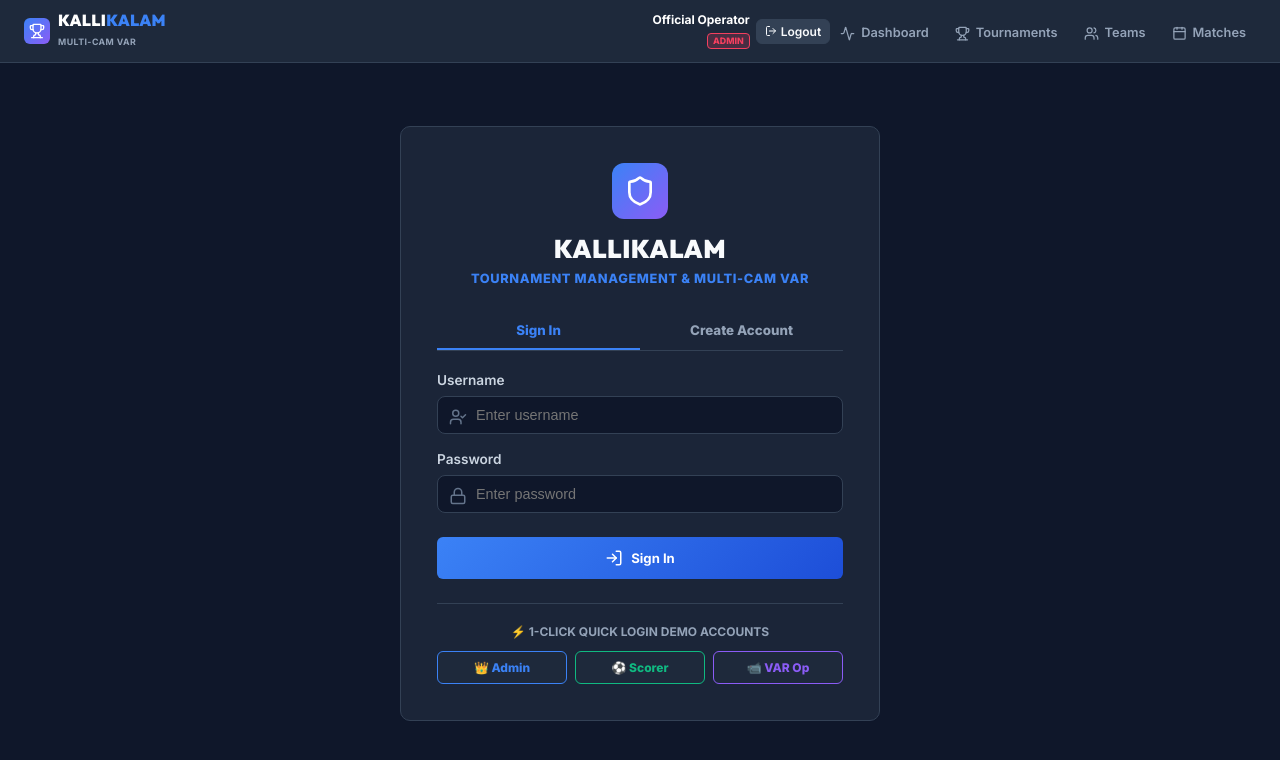
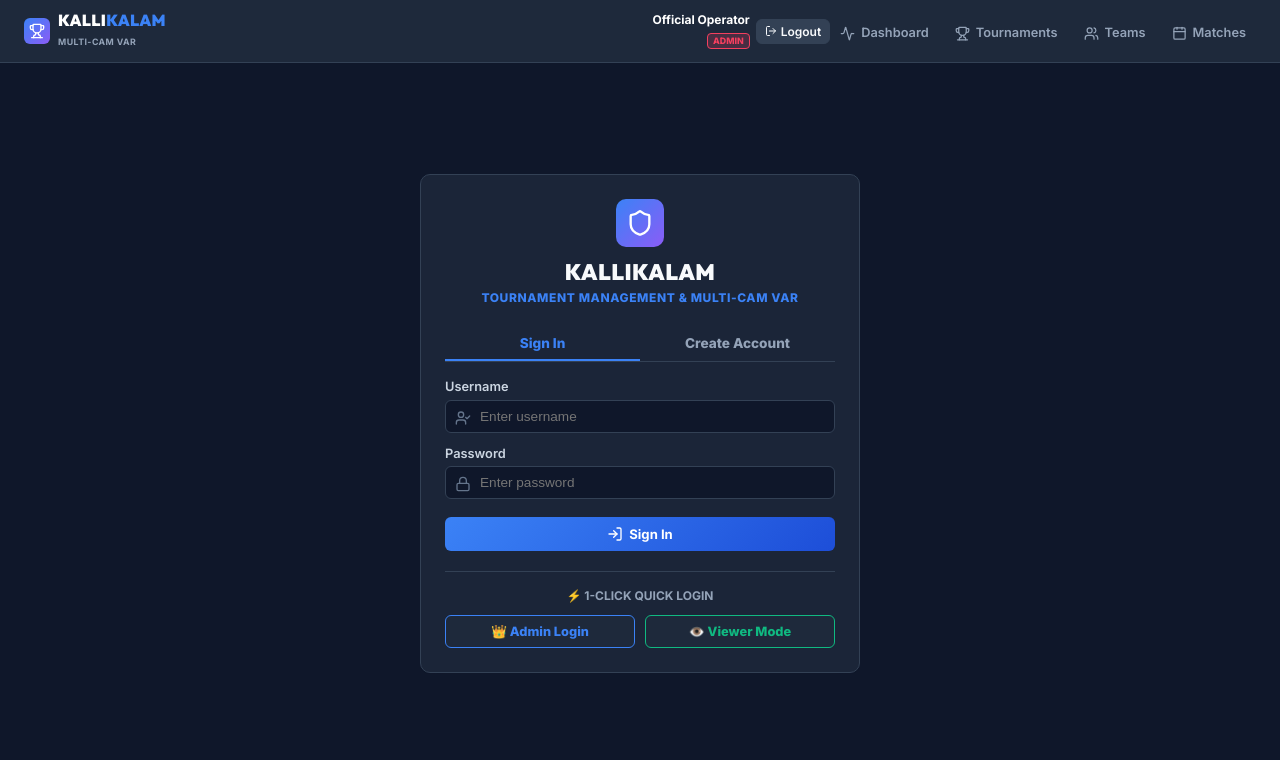
Before and after one commit to jayakrishnanx/tournament-var-system, a React (Vite) app in the folder frontend/: page /login in a window 1280 px wide. Shown: the top 760 px of the page. Built offline with nearby package versions, Linux system fonts and the light colour scheme.

Commit message:
Simplify system roles to Admin (full access) and User (view-only)

```diff
--- a/frontend/src/components/ScorerConsole.jsx
+++ b/frontend/src/components/ScorerConsole.jsx
@@ -1,12 +1,18 @@
 import React, { useState, useEffect } from 'react';
 import api from '../services/api';
 import { Play, Pause, Plus, Minus, RotateCcw, Award, Flag, Clock } from 'lucide-react';
+import { useAuth } from '../context/AuthContext';
 
 export const ScorerConsole = ({ match, onUpdate }) => {
+  const { user } = useAuth();
   const [selectedTeam, setSelectedTeam] = useState(match.home_team);
   const [eventType, setEventType] = useState('GOAL');
   const [selectedPlayer, setSelectedPlayer] = useState('');
   const [loading, setLoading] = useState(false);
+
+  if (user?.role !== 'ADMIN') {
+    return null; // Spectators & Viewers see clean live scoreboard & video player only!
+  }
 
   // Active Real-Time Match Clock Ticker State
   const [elapsedSeconds, setElapsedSeconds] = useState(match.timer_seconds_elapsed || 0);
--- a/frontend/src/pages/Login.jsx
+++ b/frontend/src/pages/Login.jsx
@@ -2,7 +2,7 @@ import React, { useState } from 'react';
 import { useNavigate } from 'react-router-dom';
 import { useAuth } from '../context/AuthContext';
 import api from '../services/api';
-import { Shield, UserCheck, Lock, AlertCircle, Mail, UserPlus, LogIn } from 'lucide-react';
+import { Shield, UserCheck, Lock, AlertCircle, Mail, UserPlus, LogIn, Eye } from 'lucide-react';
 
 export const Login = () => {
   const [isRegister, setIsRegister] = useState(false);
@@ -25,11 +25,11 @@ export const Login = () => {
     if (isRegister) {
       try {
         await api.post('/auth/register/', { username, email, password, role });
-        setSuccess('Account registered successfully! Logging you in...');
+        setSuccess('Account created! Logging you in...');
         await login(username, password);
         navigate('/');
       } catch (err) {
-        setError(err.response?.data?.username?.[0] || err.response?.data?.error || 'Registration failed. Try a different username.');
+        setError(err.response?.data?.username?.[0] || err.response?.data?.error || 'Registration failed.');
       } finally {
         setLoading(false);
       }
@@ -54,14 +54,10 @@ export const Login = () => {
       await login(user, pass);
       navigate('/');
     } catch (err) {
-      setError(`Failed to login as ${user}. Make sure server is running.`);
+      setError(`Failed to login as ${user}.`);
     } finally {
       setLoading(false);
     }
-  };
-
-  const handlePasswordlessAccess = () => {
-    navigate('/');
   };
 
   return (
@@ -70,38 +66,38 @@ export const Login = () => {
       justifyContent: 'center',
       alignItems: 'center',
       minHeight: 'calc(100vh - 80px)',
-      padding: '20px'
+      padding: '16px'
     }}>
-      <div className="glass-panel" style={{ width: '100%', maxWidth: '480px', padding: '36px' }}>
-        <div style={{ textAlign: 'center', marginBottom: '24px' }}>
+      <div className="glass-panel" style={{ width: '100%', maxWidth: '440px', padding: '24px' }}>
+        <div style={{ textAlign: 'center', marginBottom: '20px' }}>
           <div style={{
             display: 'inline-flex',
             background: 'linear-gradient(135deg, #3b82f6, #8b5cf6)',
-            padding: '12px',
-            borderRadius: '12px',
-            marginBottom: '12px'
+            padding: '10px',
+            borderRadius: '10px',
+            marginBottom: '10px'
           }}>
-            <Shield size={32} color="white" />
+            <Shield size={28} color="white" />
           </div>
-          <h2 style={{ fontSize: '1.6rem', fontWeight: '900', letterSpacing: '0.02em' }}>KALLIKALAM</h2>
-          <p style={{ color: '#3b82f6', fontSize: '0.8rem', fontWeight: '800', marginTop: '4px', letterSpacing: '0.05em' }}>
+          <h2 style={{ fontSize: '1.4rem', fontWeight: '900', letterSpacing: '0.02em' }}>KALLIKALAM</h2>
+          <p style={{ color: '#3b82f6', fontSize: '0.75rem', fontWeight: '800', marginTop: '2px', letterSpacing: '0.05em' }}>
             TOURNAMENT MANAGEMENT & MULTI-CAM VAR
           </p>
         </div>
 
         {/* Tab Toggle */}
-        <div style={{ display: 'flex', borderBottom: '1px solid #334155', marginBottom: '20px' }}>
+        <div style={{ display: 'flex', borderBottom: '1px solid #334155', marginBottom: '16px' }}>
           <button
             onClick={() => { setIsRegister(false); setError(''); setSuccess(''); }}
             style={{
               flex: 1,
-              padding: '10px',
+              padding: '8px',
               backgroundColor: 'transparent',
               border: 'none',
               borderBottom: !isRegister ? '2px solid #3b82f6' : '2px solid transparent',
               color: !isRegister ? '#3b82f6' : '#94a3b8',
               fontWeight: '800',
-              cursor: 'pointer'
+              fontSize: '0.85rem'
             }}
           >
             Sign In
@@ -110,13 +106,13 @@ export const Login = () => {
             onClick={() => { setIsRegister(true); setError(''); setSuccess(''); }}
             style={{
               flex: 1,
-              padding: '10px',
+              padding: '8px',
               backgroundColor: 'transparent',
               border: 'none',
               borderBottom: isRegister ? '2px solid #3b82f6' : '2px solid transparent',
               color: isRegister ? '#3b82f6' : '#94a3b8',
               fontWeight: '800',
-              cursor: 'pointer'
+              fontSize: '0.85rem'
             }}
           >
             Create Account
@@ -127,16 +123,16 @@ export const Login = () => {
           <div style={{
             display: 'flex',
             alignItems: 'center',
-            gap: '10px',
+            gap: '8px',
             backgroundColor: 'rgba(244, 63, 94, 0.15)',
             border: '1px solid rgba(244, 63, 94, 0.4)',
             color: '#f43f5e',
-            padding: '12px',
-            borderRadius: '8px',
-            marginBottom: '20px',
-            fontSize: '0.85rem'
+            padding: '10px',
+            borderRadius: '6px',
+            marginBottom: '16px',
+            fontSize: '0.8rem'
           }}>
-            <AlertCircle size={18} />
+            <AlertCircle size={16} />
             <span>{error}</span>
           </div>
         )}
@@ -145,27 +141,27 @@ export const Login = () => {
           <div style={{
             display: 'flex',
             alignItems: 'center',
-            gap: '10px',
+            gap: '8px',
             backgroundColor: 'rgba(16, 185, 129, 0.15)',
             border: '1px solid rgba(16, 185, 129, 0.4)',
             color: '#10b981',
-            padding: '12px',
-            borderRadius: '8px',
-            marginBottom: '20px',
-            fontSize: '0.85rem'
+            padding: '10px',
+            borderRadius: '6px',
+            marginBottom: '16px',
+            fontSize: '0.8rem'
           }}>
-            <UserCheck size={18} />
+            <UserCheck size={16} />
             <span>{success}</span>
           </div>
         )}
 
-        <form onSubmit={handleSubmit} style={{ display: 'flex', flexDirection: 'column', gap: '16px' }}>
+        <form onSubmit={handleSubmit} style={{ display: 'flex', flexDirection: 'column', gap: '12px' }}>
           <div>
-            <label style={{ display: 'block', fontSize: '0.85rem', fontWeight: '600', marginBottom: '6px', color: '#cbd5e1' }}>
+            <label style={{ display: 'block', fontSize: '0.8rem', fontWeight: '600', marginBottom: '4px', color: '#cbd5e1' }}>
               Username
             </label>
             <div style={{ position: 'relative' }}>
-              <UserCheck size={18} style={{ position: 'absolute', left: '12px', top: '12px', color: '#64748b' }} />
+              <UserCheck size={16} style={{ position: 'absolute', left: '10px', top: '10px', color: '#64748b' }} />
               <input
                 type="text"
                 required
@@ -174,12 +170,12 @@ export const Login = () => {
                 placeholder="Enter username"
                 style={{
                   width: '100%',
-                  padding: '10px 12px 10px 38px',
+                  padding: '8px 10px 8px 34px',
                   backgroundColor: '#0f172a',
                   border: '1px solid #334155',
-                  borderRadius: '8px',
+                  borderRadius: '6px',
                   color: 'white',
-                  fontSize: '0.9rem'
+                  fontSize: '0.85rem'
                 }}
               />
             </div>
@@ -187,11 +183,11 @@ export const Login = () => {
 
           {isRegister && (
             <div>
-              <label style={{ display: 'block', fontSize: '0.85rem', fontWeight: '600', marginBottom: '6px', color: '#cbd5e1' }}>
+              <label style={{ display: 'block', fontSize: '0.8rem', fontWeight: '600', marginBottom: '4px', color: '#cbd5e1' }}>
                 Email Address
               </label>
               <div style={{ position: 'relative' }}>
-                <Mail size={18} style={{ position: 'absolute', left: '12px', top: '12px', color: '#64748b' }} />
+                <Mail size={16} style={{ position: 'absolute', left: '10px', top: '10px', color: '#64748b' }} />
                 <input
                   type="email"
                   required
@@ -200,12 +196,12 @@ export const Login = () => {
                   placeholder="Enter email address"
                   style={{
                     width: '100%',
-                    padding: '10px 12px 10px 38px',
+                    padding: '8px 10px 8px 34px',
                     backgroundColor: '#0f172a',
                     border: '1px solid #334155',
-                    borderRadius: '8px',
+                    borderRadius: '6px',
                     color: 'white',
-                    fontSize: '0.9rem'
+                    fontSize: '0.85rem'
                   }}
                 />
               </div>
@@ -213,11 +209,11 @@ export const Login = () => {
           )}
 
           <div>
-            <label style={{ display: 'block', fontSize: '0.85rem', fontWeight: '600', marginBottom: '6px', color: '#cbd5e1' }}>
+            <label style={{ display: 'block', fontSize: '0.8rem', fontWeight: '600', marginBottom: '4px', color: '#cbd5e1' }}>
               Password
             </label>
             <div style={{ position: 'relative' }}>
-              <Lock size={18} style={{ position: 'absolute', left: '12px', top: '12px', color: '#64748b' }} />
+              <Lock size={16} style={{ position: 'absolute', left: '10px', top: '10px', color: '#64748b' }} />
               <input
                 type="password"
                 required
@@ -226,12 +222,12 @@ export const Login = () => {
                 placeholder="Enter password"
                 style={{
                   width: '100%',
-                  padding: '10px 12px 10px 38px',
+                  padding: '8px 10px 8px 34px',
                   backgroundColor: '#0f172a',
                   border: '1px solid #334155',
-                  borderRadius: '8px',
+                  borderRadius: '6px',
                   color: 'white',
-                  fontSize: '0.9rem'
+                  fontSize: '0.85rem'
                 }}
               />
             </div>
@@ -239,7 +235,7 @@ export const Login = () => {
 
           {isRegister && (
             <div>
-              <label style={{ display: 'block', fontSize: '0.85rem', fontWeight: '600', marginBottom: '6px', color: '#cbd5e1' }}>
+              <label style={{ display: 'block', fontSize: '0.8rem', fontWeight: '600', marginBottom: '4px', color: '#cbd5e1' }}>
                 System Role
               </label>
               <select
@@ -247,52 +243,44 @@ export const Login = () => {
                 onChange={(e) => setRole(e.target.value)}
                 style={{
                   width: '100%',
-                  padding: '10px 12px',
+                  padding: '8px 10px',
                   backgroundColor: '#0f172a',
                   border: '1px solid #334155',
-                  borderRadius: '8px',
+                  borderRadius: '6px',
                   color: 'white',
-                  fontSize: '0.9rem'
+                  fontSize: '0.85rem'
                 }}
               >
-                <option value="ADMIN">System Administrator (Full Access)</option>
-                <option value="SCORER">Official Scorer</option>
-                <option value="VAR_OPERATOR">VAR Operator</option>
-                <option value="SPECTATOR">Viewer / Spectator</option>
+                <option value="ADMIN">Admin (Full Edit Access)</option>
+                <option value="USER">User (View-Only Access)</option>
               </select>
             </div>
           )}
 
-          <button type="submit" disabled={loading} className="btn-primary" style={{ marginTop: '8px', width: '100%', padding: '12px', display: 'flex', alignItems: 'center', justifyContent: 'center', gap: '8px' }}>
-            {isRegister ? <UserPlus size={18} /> : <LogIn size={18} />}
-            <span>{loading ? 'Processing...' : (isRegister ? 'Create Free Account' : 'Sign In')}</span>
+          <button type="submit" disabled={loading} className="btn-primary" style={{ marginTop: '6px', width: '100%', padding: '9px' }}>
+            {isRegister ? <UserPlus size={16} /> : <LogIn size={16} />}
+            <span>{loading ? 'Processing...' : (isRegister ? 'Create Account' : 'Sign In')}</span>
           </button>
         </form>
 
-        {/* 1-Click Quick Demo Accounts */}
+        {/* 1-Click Quick Access */}
         {!isRegister && (
-          <div style={{ marginTop: '24px', paddingTop: '20px', borderTop: '1px solid #334155' }}>
+          <div style={{ marginTop: '20px', paddingTop: '16px', borderTop: '1px solid #334155' }}>
             <span style={{ fontSize: '0.75rem', color: '#94a3b8', display: 'block', marginBottom: '10px', textAlign: 'center', fontWeight: '700' }}>
-              ⚡ 1-CLICK QUICK LOGIN DEMO ACCOUNTS
+              ⚡ 1-CLICK QUICK LOGIN
             </span>
-            <div style={{ display: 'grid', gridTemplateColumns: 'repeat(3, 1fr)', gap: '8px' }}>
+            <div style={{ display: 'grid', gridTemplateColumns: '1fr 1fr', gap: '10px' }}>
               <button
                 onClick={() => handleQuickLogin('admin', 'admin123')}
-                style={{ backgroundColor: '#1e293b', border: '1px solid #3b82f6', color: '#3b82f6', padding: '8px 4px', borderRadius: '6px', fontSize: '0.75rem', fontWeight: '800', cursor: 'pointer' }}
+                style={{ backgroundColor: '#1e293b', border: '1px solid #3b82f6', color: '#3b82f6', padding: '8px', borderRadius: '6px', fontSize: '0.8rem', fontWeight: '800', cursor: 'pointer', display: 'flex', alignItems: 'center', justifyContent: 'center', gap: '6px' }}
               >
-                👑 Admin
+                👑 Admin Login
               </button>
               <button
-                onClick={() => handleQuickLogin('scorer', 'scorer123')}
-                style={{ backgroundColor: '#1e293b', border: '1px solid #10b981', color: '#10b981', padding: '8px 4px', borderRadius: '6px', fontSize: '0.75rem', fontWeight: '800', cursor: 'pointer' }}
+                onClick={() => handleQuickLogin('user', 'user123')}
+                style={{ backgroundColor: '#1e293b', border: '1px solid #10b981', color: '#10b981', padding: '8px', borderRadius: '6px', fontSize: '0.8rem', fontWeight: '800', cursor: 'pointer', display: 'flex', alignItems: 'center', justifyContent: 'center', gap: '6px' }}
               >
-                ⚽ Scorer
-              </button>
-              <button
-                onClick={() => handleQuickLogin('var', 'var123')}
-                style={{ backgroundColor: '#1e293b', border: '1px solid #8b5cf6', color: '#8b5cf6', padding: '8px 4px', borderRadius: '6px', fontSize: '0.75rem', fontWeight: '800', cursor: 'pointer' }}
-              >
-                📹 VAR Op
+                👁️ Viewer Mode
               </button>
             </div>
           </div>
```
Also changed, not shown: frontend/src/components/VarOperatorStation.jsx (+8 -2 lines), 1 other file (tests, documents, lock files or other folders).
